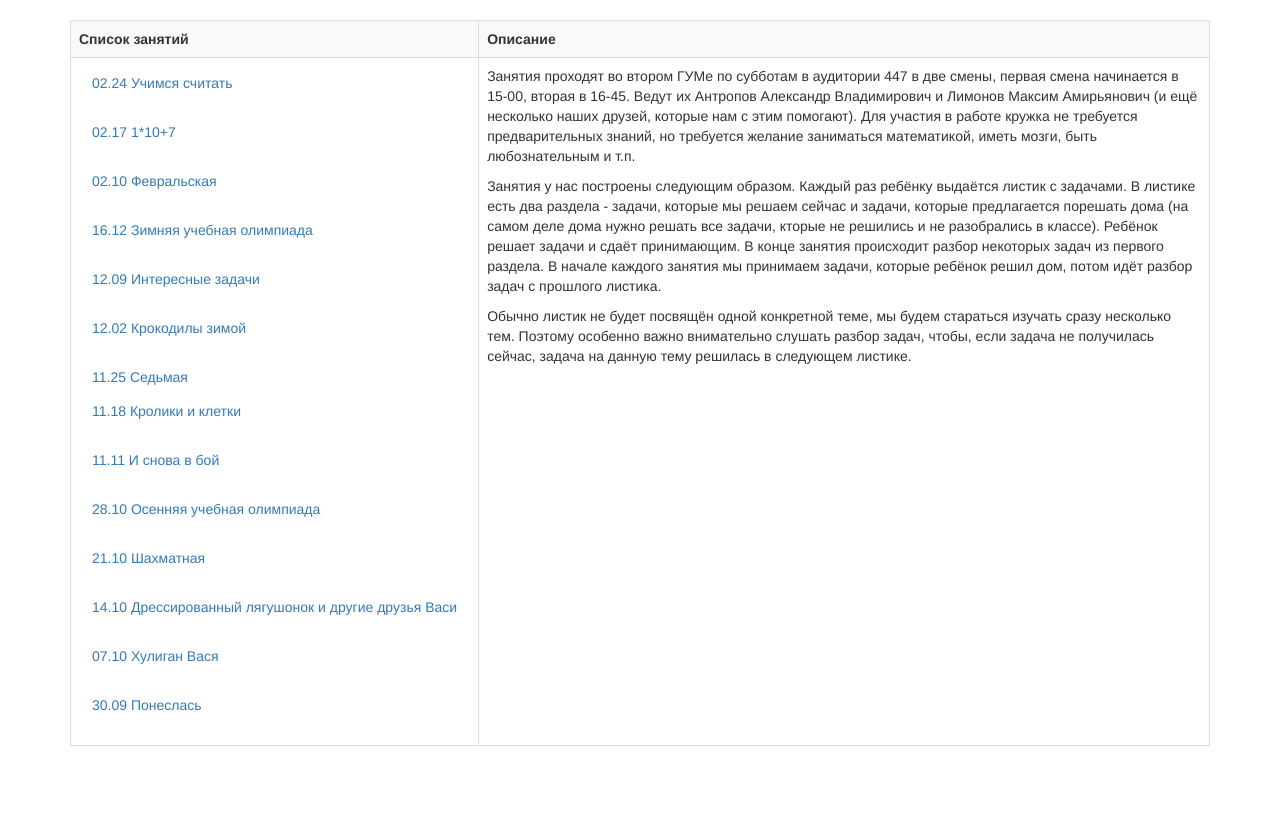
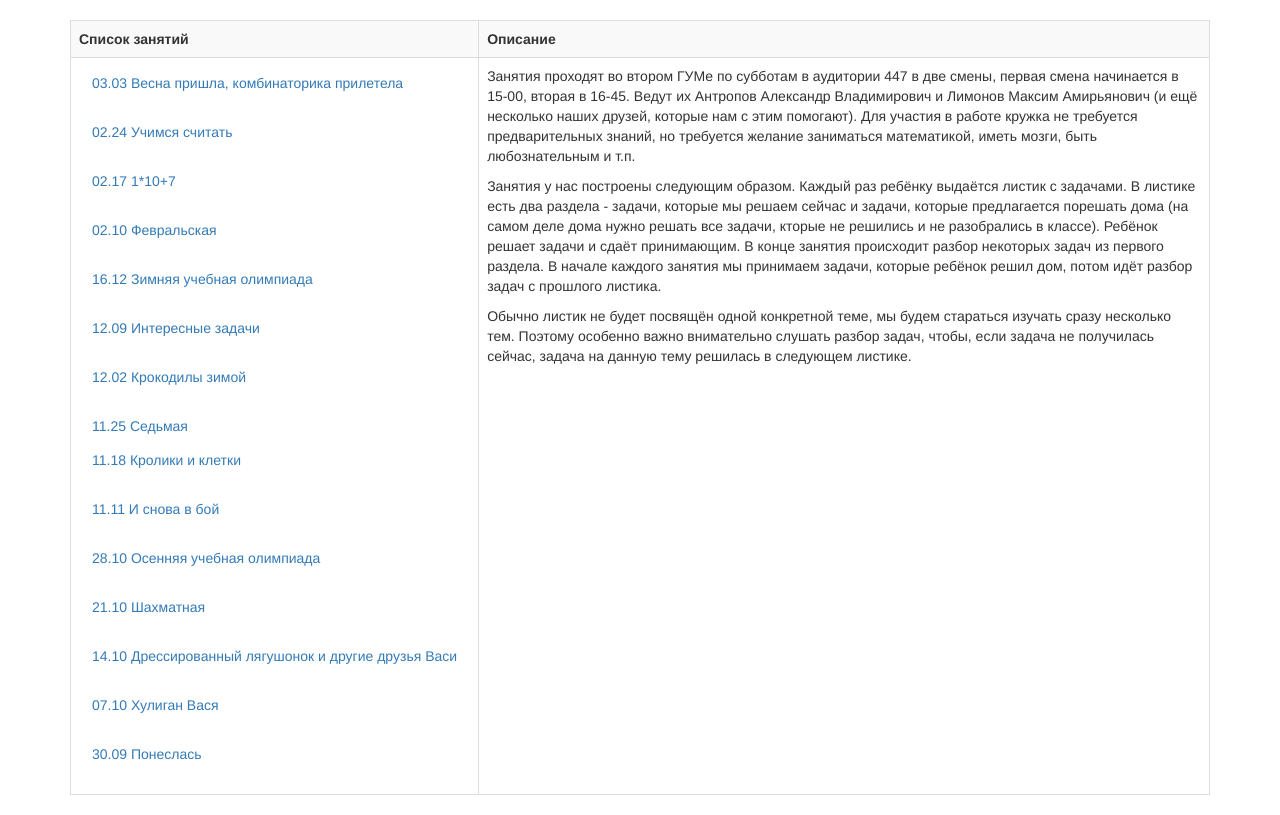
Before and after one commit to matemax/test_site, a Flask app: page /lessons in a window 1280 px wide. Shown: the part 52-867 px from the top of the page. Before the commit the page ends 798 px from the top, so only its background shows below. Run offline with Flask 2, Linux system fonts and the light colour scheme; some libraries are stand-ins or nearby versions.

Commit message:
update lessons 12

```diff
--- a/app/templates/list_lessons.html
+++ b/app/templates/list_lessons.html
@@ -1,3 +1,6 @@
+<div class="form-group">
+    <a href="/lessons/12" class="btn btn btn-link">03.03 Весна пришла, комбинаторика прилетела</a>
+</div>
 <div class="form-group">
     <a href="/lessons/11" class="btn btn btn-link">02.24 Учимся считать</a>
 </div>
```
Also changed, not shown: 1 other file.
